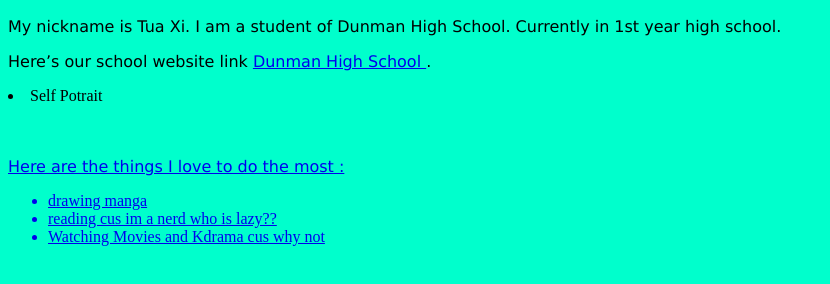
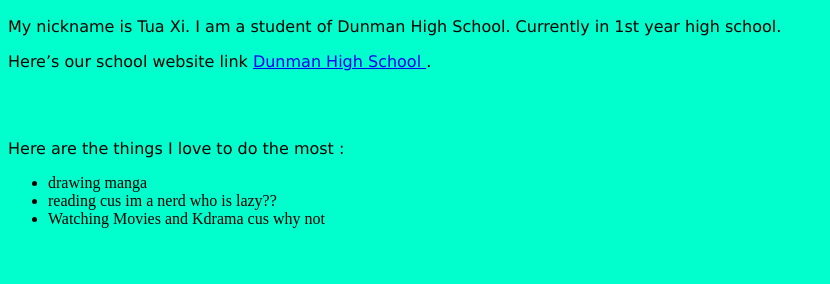
Before and after one commit to dhschuanxinloh/dhschuanxinloh.github.io, a plain HTML site: page index.html in a window 1280 px wide. Shown: the part 100-384 px from the top of the page, without its empty margins (0-830 px from the left). Drawn offline with Linux system fonts and the light colour scheme.

Commit message:
Update index.html

```diff
--- a/index.html
+++ b/index.html
@@ -9,8 +9,6 @@
 My nickname is Tua Xi. I am a student of Dunman High School. Currently in 1st year high school. </p>
 <p>
 Here’s our school website link <a href ="www.dhs.sg"> Dunman High School  </a>. </p>
- <li>Self Potrait</li>
-<a href="http://i0.kym-cdn.com/photos/images/facebook/000/232/114/e39.png"/>
 <br>
  <br>
 <p>Here are the things I love to do the most : </p>
```
